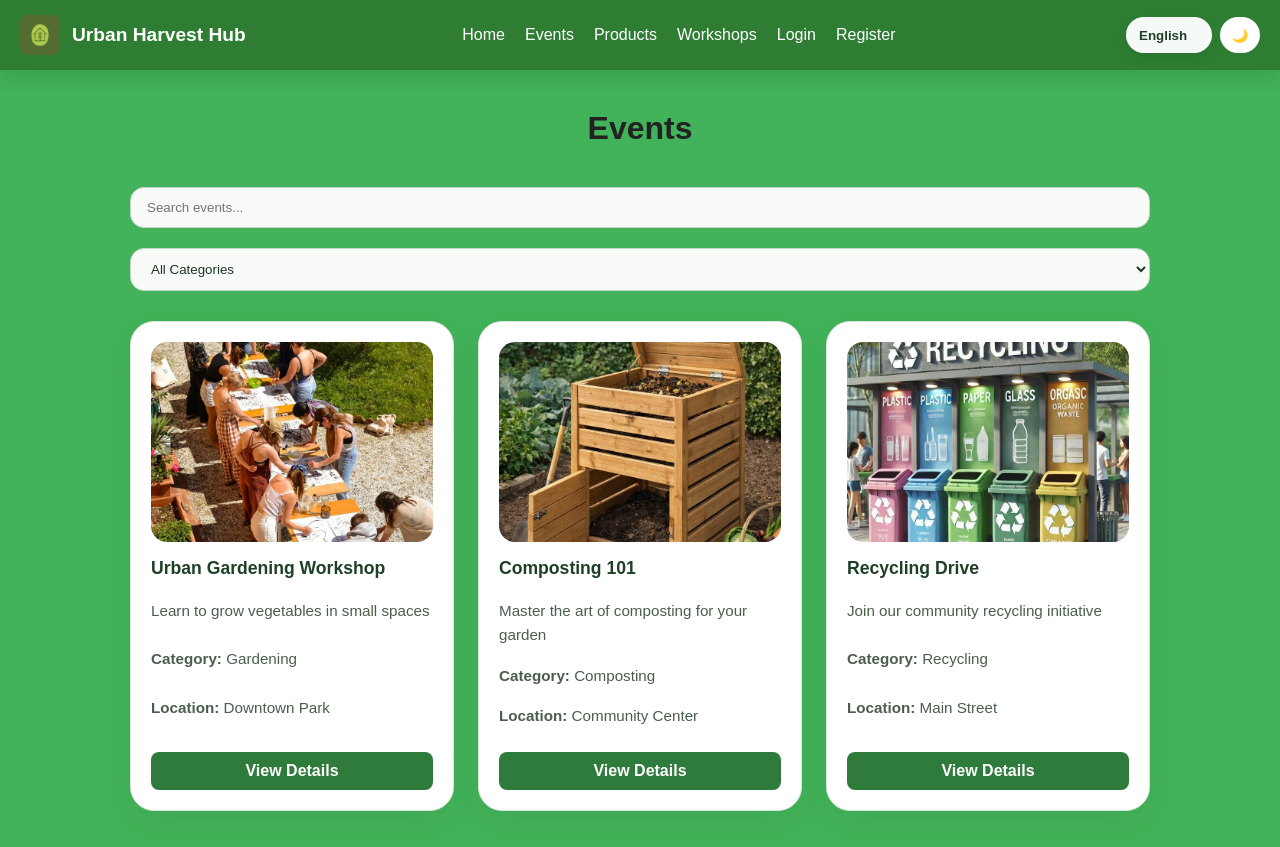
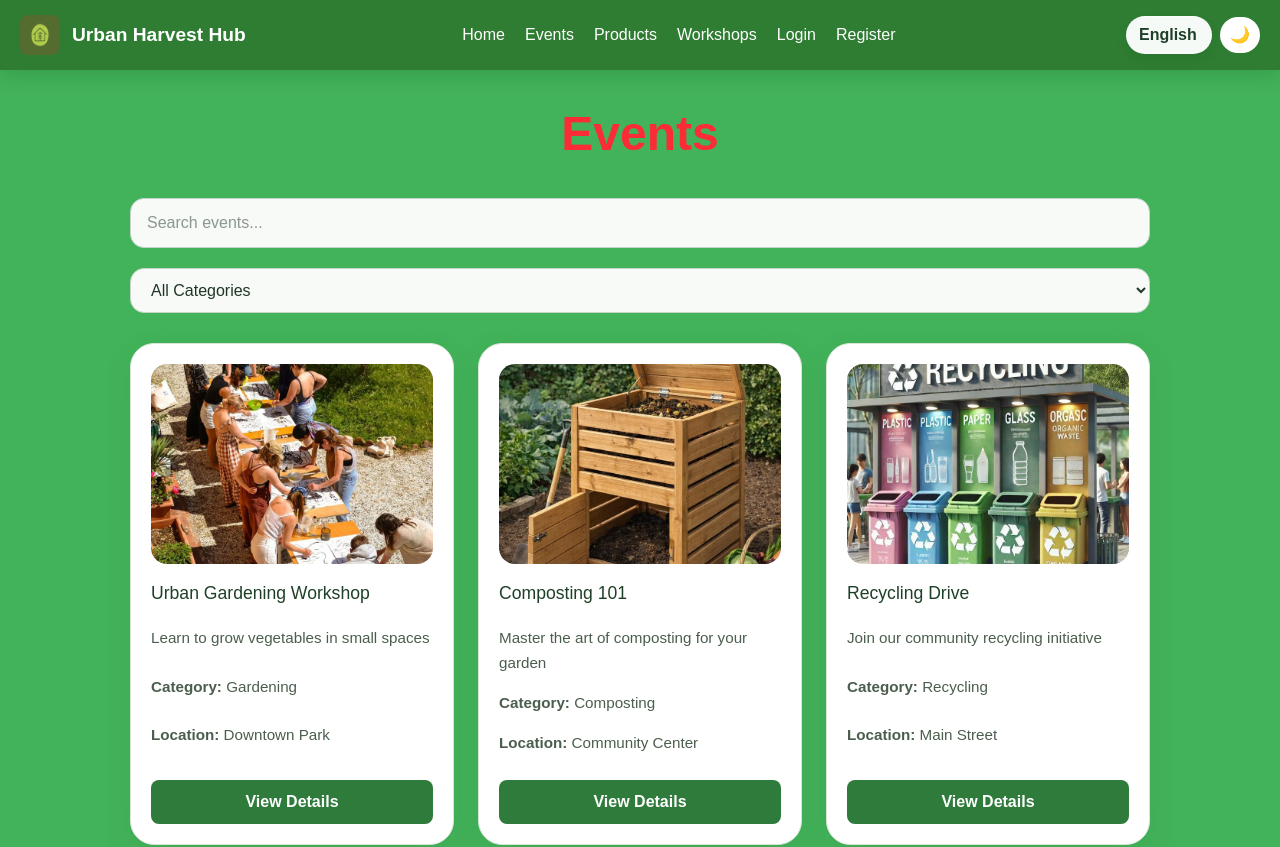
Before and after one commit to Chamodi2004/Urban_Harvest_PWA, a React (Vite) app in the folder frontend/: page /events in a window 1280 px wide. Shown: the top 847 px of the page. Built offline with nearby package versions, Linux system fonts and the light colour scheme; no server answers.

Commit message:
tailwind check

```diff
--- a/frontend/package.json
+++ b/frontend/package.json
@@ -10,12 +10,14 @@
     "preview": "vite preview"
   },
   "dependencies": {
+    "@tailwindcss/vite": "^4.3.0",
     "axios": "^1.17.0",
     "i18next": "^26.3.0",
     "react": "^19.2.6",
     "react-dom": "^19.2.6",
     "react-i18next": "^17.0.8",
     "react-router-dom": "^7.16.0",
+    "tailwindcss": "^4.3.0",
     "vite-plugin-pwa": "^1.3.0"
   },
   "devDependencies": {
--- a/frontend/src/index.css
+++ b/frontend/src/index.css
@@ -1,3 +1,4 @@
+@import "tailwindcss";
 * {
   margin: 0;
   padding: 0;
--- a/frontend/src/pages/Events.jsx
+++ b/frontend/src/pages/Events.jsx
@@ -154,7 +154,7 @@
 
   return (
     <div className="container">
-      <h1 className="text-4xl font-bold text-center text-green-800 mb-8 border-b-4 border-green-500 pb-2 inline-block">
+      <h1 className="text-5xl font-bold text-center text-red-500 mb-8">
   Events
 </h1>
 
--- a/frontend/vite.config.js
+++ b/frontend/vite.config.js
@@ -1,10 +1,12 @@
 import { defineConfig } from "vite";
 import react from "@vitejs/plugin-react";
 import { VitePWA } from "vite-plugin-pwa";
+import tailwindcss from '@tailwindcss/vite'
 
 export default defineConfig({
   plugins: [
     react(),
+    tailwindcss(),
 
     VitePWA({
       registerType: "autoUpdate",
--- a/package.json
+++ b/package.json
@@ -3,10 +3,12 @@
     "dev": "concurrently \"npm run dev --prefix backend\" \"npm run dev --prefix frontend\""
   },
   "dependencies": {
+    "@tailwindcss/vite": "^4.3.0",
     "cors": "^2.8.6",
     "dotenv": "^17.4.2",
     "express": "^5.2.1",
-    "mongoose": "^9.6.3"
+    "mongoose": "^9.6.3",
+    "tailwindcss": "^4.3.0"
   },
   "devDependencies": {
     "concurrently": "^9.0.0"
```
Also changed, not shown: 2 other files (tests, documents, lock files or other folders).
